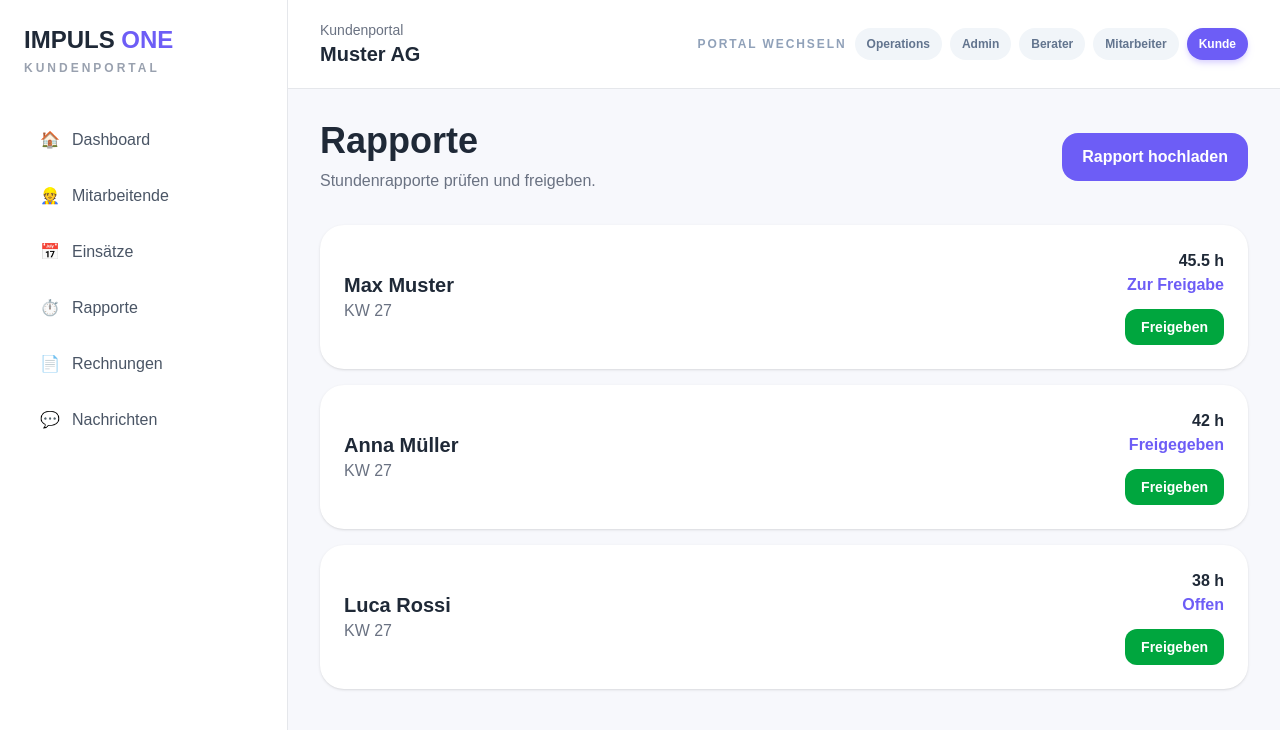
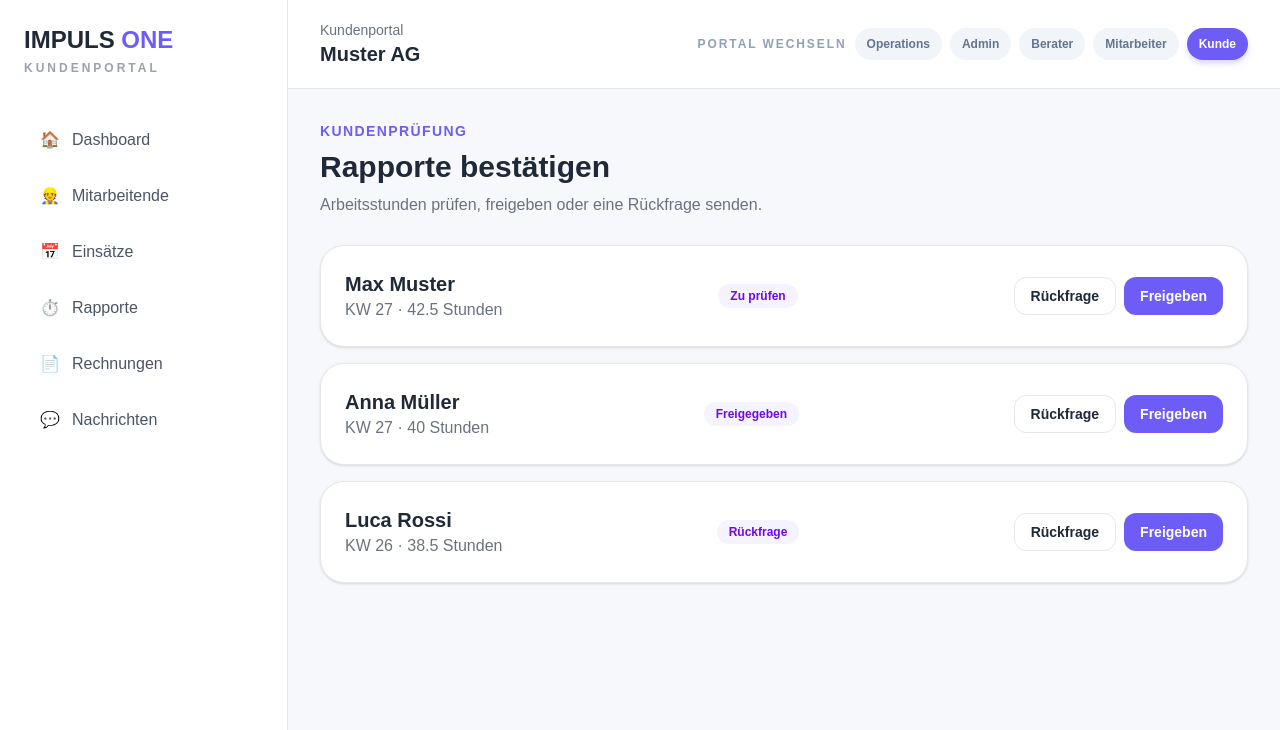
Before and after one commit to lorisbuercher-png/webapp-impuls, a Next.js app in the folder impuls-portal/: page /kunde/rapporte in a window 1280 px wide. Shown: the top 730 px of the page. Built offline with nearby package versions, Linux system fonts and the light colour scheme.

Commit message:
Add clickable operations MVP workflows

```diff
--- a/impuls-portal/app/admin/bewilligungen/page.tsx
+++ b/impuls-portal/app/admin/bewilligungen/page.tsx
@@ -1,30 +1,5 @@
 "use client";
-
-import { useMemo, useState } from "react";
+import { useState } from "react";
 import AdminLayout from "../../../components/AdminLayout";
-
-const permits = [
-  { name: "Max Muster", type: "B-Bewilligung", valid: "31.03.2027", deadline: "271 Tage", status: "Gültig" },
-  { name: "Anna Müller", type: "C-Bewilligung", valid: "15.07.2026", deadline: "12 Tage", status: "Läuft bald ab" },
-  { name: "Luca Rossi", type: "EU/EFTA", valid: "01.09.2027", deadline: "425 Tage", status: "Gültig" },
-  { name: "Sarah Keller", type: "Noch nicht erfasst", valid: "–", deadline: "–", status: "Fehlt" },
-  { name: "Amir Haddad", type: "L-Bewilligung", valid: "28.06.2026", deadline: "5 Tage überfällig", status: "Abgelaufen" },
-];
-const filters = ["Alle", "Gültig", "Läuft bald ab", "Abgelaufen", "Fehlt"];
-function badge(status: string) { return status === "Gültig" ? "bg-emerald-50 text-emerald-700" : status === "Läuft bald ab" ? "bg-amber-50 text-amber-700" : "bg-rose-50 text-rose-700"; }
-
-export default function AdminBewilligungen() {
-  const [filter, setFilter] = useState("Alle");
-  const [query, setQuery] = useState("");
-  const visible = useMemo(() => permits.filter((permit) => (filter === "Alle" || permit.status === filter) && [permit.name, permit.type].some((value) => value.toLowerCase().includes(query.toLowerCase()))), [filter, query]);
-  const count = (status: string) => permits.filter((permit) => permit.status === status).length;
-  return <AdminLayout>
-    <div className="flex flex-col gap-4 md:flex-row md:items-end md:justify-between"><div><p className="text-xs font-bold uppercase tracking-[0.18em] text-[#6D5DF6]">Compliance & Personal</p><h1 className="mt-2 text-4xl font-black">Bewilligungen</h1><p className="mt-2 text-gray-500">Fristen suchen, filtern und rechtzeitig bearbeiten.</p></div><button className="rounded-2xl bg-[#6D5DF6] px-5 py-3 text-sm font-bold text-white">+ Bewilligung erfassen</button></div>
-    <section className="mt-8 grid gap-4 sm:grid-cols-2 xl:grid-cols-4">{[["Gültig", count("Gültig"), "text-emerald-700"], ["Läuft bald ab", count("Läuft bald ab"), "text-amber-700"], ["Abgelaufen", count("Abgelaufen"), "text-red-700"], ["Fehlt", count("Fehlt"), "text-rose-700"]].map(([label, value, color]) => <button key={label} onClick={() => setFilter(String(label))} className="rounded-3xl border border-gray-200 bg-white p-5 text-left shadow-sm hover:border-violet-200"><p className="text-sm font-semibold text-gray-500">{label}</p><p className={`mt-3 text-4xl font-black ${color}`}>{value}</p></button>)}</section>
-    <section className="mt-6 overflow-hidden rounded-3xl border border-gray-200 bg-white shadow-sm">
-      <div className="flex flex-col gap-4 border-b border-gray-100 p-5 xl:flex-row xl:items-center xl:justify-between"><div className="flex flex-wrap gap-2">{filters.map((item) => <button key={item} onClick={() => setFilter(item)} className={`rounded-xl px-4 py-2 text-xs font-bold ${filter === item ? "bg-violet-100 text-violet-700" : "bg-gray-100 text-gray-500"}`}>{item}</button>)}</div><input value={query} onChange={(event) => setQuery(event.target.value)} className="rounded-xl border border-gray-200 px-4 py-2.5 text-sm outline-none focus:border-[#6D5DF6]" placeholder="Person oder Bewilligung …" /></div>
-      <div className="overflow-x-auto"><table className="w-full min-w-[800px] text-left"><thead><tr className="bg-gray-50 text-xs uppercase tracking-wider text-gray-400">{["Mitarbeiter", "Bewilligung", "Gültig bis", "Frist", "Status", ""].map((item) => <th key={item} className="px-5 py-4 font-bold">{item}</th>)}</tr></thead><tbody>{visible.map((permit) => <tr key={permit.name} className="border-t border-gray-100 hover:bg-gray-50"><td className="px-5 py-4 text-sm font-bold">{permit.name}</td><td className="px-5 py-4 text-sm text-gray-500">{permit.type}</td><td className="px-5 py-4 text-sm font-semibold">{permit.valid}</td><td className="px-5 py-4 text-sm text-gray-500">{permit.deadline}</td><td className="px-5 py-4"><span className={`rounded-full px-3 py-1 text-xs font-bold ${badge(permit.status)}`}>{permit.status}</span></td><td className="px-5 py-4 text-right"><button className="rounded-xl border border-gray-200 px-4 py-2 text-xs font-bold hover:border-violet-300 hover:text-[#6D5DF6]">Öffnen</button></td></tr>)}</tbody></table></div>
-      {visible.length === 0 && <div className="p-12 text-center"><p className="font-bold">Keine Bewilligungen gefunden</p><button onClick={() => { setFilter("Alle"); setQuery(""); }} className="mt-4 rounded-xl bg-violet-50 px-4 py-2 text-sm font-bold text-violet-700">Filter zurücksetzen</button></div>}
-    </section>
-  </AdminLayout>;
-}
+const seed=[{id:1,name:"Max Muster",type:"B",until:"31.03.2027",status:"Gültig"},{id:2,name:"Anna Müller",type:"C",until:"15.07.2026",status:"Läuft bald ab"},{id:3,name:"Adil Benali",type:"–",until:"–",status:"Fehlt"}];
+export default function Bewilligungen(){const [items,setItems]=useState(seed);const [filter,setFilter]=useState("Alle");const shown=filter==="Alle"?items:items.filter(x=>x.status===filter);const renew=(id:number)=>setItems(v=>v.map(x=>x.id===id?{...x,until:"31.12.2027",status:"Gültig"}:x));return <AdminLayout><div className="mx-auto max-w-6xl"><h1 className="text-3xl font-black">Bewilligungen</h1><p className="mt-2 text-gray-500">Gültigkeit überwachen und Verlängerungen nachführen.</p><div className="mt-5 flex flex-wrap gap-2">{["Alle","Gültig","Läuft bald ab","Abgelaufen","Fehlt"].map(x=><button key={x} onClick={()=>setFilter(x)} className={`rounded-full px-4 py-2 text-sm font-bold ${filter===x?"bg-[#6D5DF6] text-white":"bg-white text-gray-500"}`}>{x}</button>)}</div><div className="mt-6 overflow-hidden rounded-3xl border border-gray-200 bg-white">{shown.map(x=><div key={x.id} className="grid gap-3 border-b border-gray-100 p-5 md:grid-cols-[1.2fr_.5fr_.8fr_.8fr_auto] md:items-center"><b>{x.name}</b><span>Typ {x.type}</span><span>{x.until}</span><span className="w-fit rounded-full bg-amber-50 px-3 py-1 text-xs font-bold text-amber-700">{x.status}</span><button onClick={()=>renew(x.id)} className="rounded-xl bg-[#6D5DF6] px-4 py-2 text-sm font-bold text-white">Verlängerung erfassen</button></div>)}</div></div></AdminLayout>}
--- a/impuls-portal/app/kunde/rapporte/page.tsx
+++ b/impuls-portal/app/kunde/rapporte/page.tsx
@@ -1,76 +1,10 @@
+"use client";
+import { useState } from "react";
 import KundenLayout from "../../../components/KundenLayout";
 
-const rapporte = [
-  {
-    name: "Max Muster",
-    woche: "KW 27",
-    stunden: "45.5 h",
-    status: "Zur Freigabe",
-  },
-  {
-    name: "Anna Müller",
-    woche: "KW 27",
-    stunden: "42 h",
-    status: "Freigegeben",
-  },
-  {
-    name: "Luca Rossi",
-    woche: "KW 27",
-    stunden: "38 h",
-    status: "Offen",
-  },
-];
-
-export default function KundenRapporte() {
-  return (
-    <KundenLayout>
-      <div className="flex items-center justify-between">
-        <div>
-          <h1 className="text-4xl font-bold">Rapporte</h1>
-          <p className="mt-2 text-gray-500">
-            Stundenrapporte prüfen und freigeben.
-          </p>
-        </div>
-
-        <button className="rounded-2xl bg-[#6D5DF6] px-5 py-3 font-semibold text-white">
-          Rapport hochladen
-        </button>
-      </div>
-
-      <div className="mt-8 space-y-4">
-        {rapporte.map((rapport) => (
-          <div
-            key={rapport.name}
-            className="rounded-3xl bg-white p-6 shadow-sm"
-          >
-            <div className="flex items-center justify-between">
-              <div>
-                <h2 className="text-xl font-bold">
-                  {rapport.name}
-                </h2>
-
-                <p className="text-gray-500">
-                  {rapport.woche}
-                </p>
-              </div>
-
-              <div className="text-right">
-                <p className="font-bold">
-                  {rapport.stunden}
-                </p>
-
-                <p className="font-semibold text-[#6D5DF6]">
-                  {rapport.status}
-                </p>
-
-                <button className="mt-3 rounded-xl bg-green-600 px-4 py-2 text-sm font-semibold text-white">
-                  Freigeben
-                </button>
-              </div>
-            </div>
-          </div>
-        ))}
-      </div>
-    </KundenLayout>
-  );
+const initial = [{id:1,name:"Max Muster",kw:"KW 27",hours:42.5,status:"Zu prüfen"},{id:2,name:"Anna Müller",kw:"KW 27",hours:40,status:"Freigegeben"},{id:3,name:"Luca Rossi",kw:"KW 26",hours:38.5,status:"Rückfrage"}];
+export default function Rapporte(){
+ const [items,setItems]=useState(initial); const [msg,setMsg]=useState("");
+ const update=(id:number,status:string)=>{setItems(v=>v.map(x=>x.id===id?{...x,status}:x));setMsg(status==="Freigegeben"?"Rapport freigegeben – das Backoffice wurde informiert.":"Rückfrage wurde an den Berater gesendet.")};
+ return <KundenLayout><div className="mx-auto max-w-5xl"><p className="text-sm font-bold uppercase tracking-widest text-[#6D5DF6]">Kundenprüfung</p><h1 className="mt-2 text-3xl font-black">Rapporte bestätigen</h1><p className="mt-2 text-gray-500">Arbeitsstunden prüfen, freigeben oder eine Rückfrage senden.</p>{msg&&<div className="mt-5 rounded-2xl bg-emerald-50 p-4 text-sm font-semibold text-emerald-700">✓ {msg}</div>}<div className="mt-7 space-y-4">{items.map(x=><div key={x.id} className="rounded-3xl border border-gray-200 bg-white p-6 shadow-sm"><div className="flex flex-col gap-4 md:flex-row md:items-center md:justify-between"><div><h2 className="text-xl font-bold">{x.name}</h2><p className="text-gray-500">{x.kw} · {x.hours} Stunden</p></div><span className="w-fit rounded-full bg-violet-50 px-3 py-1 text-xs font-bold text-violet-700">{x.status}</span><div className="flex gap-2"><button onClick={()=>update(x.id,"Rückfrage")} className="rounded-xl border border-gray-200 px-4 py-2 text-sm font-semibold">Rückfrage</button><button onClick={()=>update(x.id,"Freigegeben")} className="rounded-xl bg-[#6D5DF6] px-4 py-2 text-sm font-semibold text-white">Freigeben</button></div></div></div>)}</div></div></KundenLayout>
 }
```
Also changed, not shown: impuls-portal/app/admin/kommunikation/page.tsx (+4 -30 lines).
